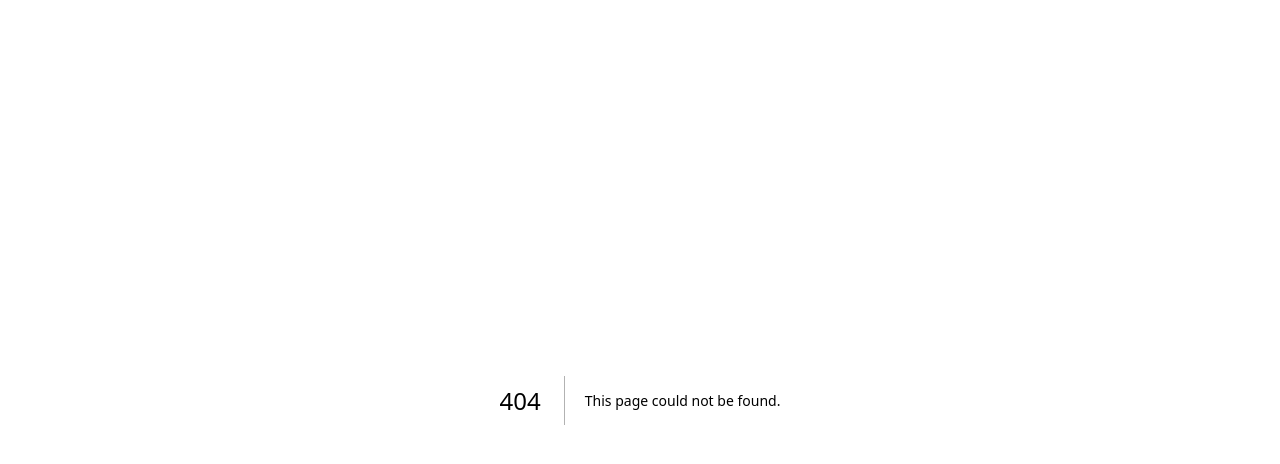
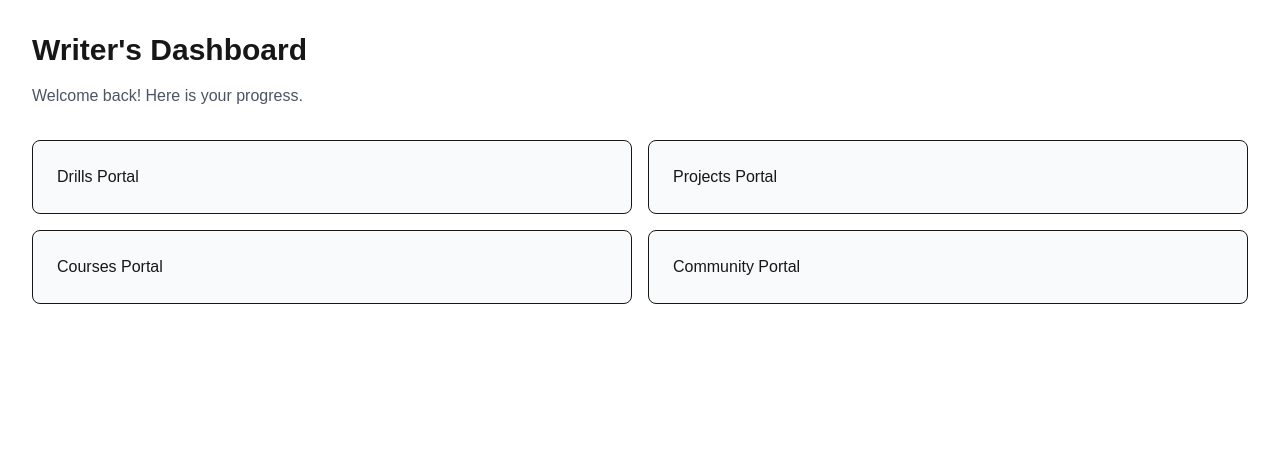
Before and after one commit to kylie-yx-wang/writer-platform, a Next.js app: page /dashboard in a window 1280 px wide. Before the commit this address had no page. Shown: the top 464 px of the page. Built offline with nearby package versions, Linux system fonts and the light colour scheme.

Commit message:
Scaffold core static pages for dashboard, drills, projects, courses, and community

```diff
--- /dev/null
+++ b/app/(dashboard)/community/page.tsx
@@ -0,0 +1,8 @@
+export default function CommunityPage() {
+    return (
+      <main className="p-8">
+        <h1 className="text-3xl font-bold mb-4">Community Parties</h1>
+        <p className="text-gray-600">Join challenges and share progress with your writing groups.</p>
+      </main>
+    );
+  }
--- /dev/null
+++ b/app/(dashboard)/courses/page.tsx
@@ -0,0 +1,8 @@
+export default function CoursesPage() {
+    return (
+      <main className="p-8">
+        <h1 className="text-3xl font-bold mb-4">Courses</h1>
+        <p className="text-gray-600">Learn new writing skills and earn badges.</p>
+      </main>
+    );
+  }
--- /dev/null
+++ b/app/(dashboard)/dashboard/page.tsx
@@ -0,0 +1,16 @@
+export default function DashboardPage() {
+    return (
+      <main className="p-8">
+        <h1 className="text-3xl font-bold mb-4">Writer's Dashboard</h1>
+        <p className="text-gray-600 mb-8">Welcome back! Here is your progress.</p>
+
+        {/* Placeholder for Portals */}
+        <div className="grid grid-cols-2 gap-4">
+          <div className="p-6 border rounded-lg bg-gray-50">Drills Portal</div>
+          <div className="p-6 border rounded-lg bg-gray-50">Projects Portal</div>
+          <div className="p-6 border rounded-lg bg-gray-50">Courses Portal</div>
+          <div className="p-6 border rounded-lg bg-gray-50">Community Portal</div>
+        </div>
+      </main>
+    );
+  }
--- /dev/null
+++ b/app/(dashboard)/drills/page.tsx
@@ -0,0 +1,8 @@
+export default function DrillsPage() {
+    return (
+      <main className="p-8">
+        <h1 className="text-3xl font-bold mb-4">Writing Drills</h1>
+        <p className="text-gray-600">Complete your daily drill or browse the 100-drill archive.</p>
+      </main>
+    );
+  }
--- /dev/null
+++ b/app/(dashboard)/projects/page.tsx
@@ -0,0 +1,8 @@
+export default function ProjectsPage() {
+    return (
+      <main className="p-8">
+        <h1 className="text-3xl font-bold mb-4">Your Projects</h1>
+        <p className="text-gray-600">Manage your novels, scenes, and planning notes.</p>
+      </main>
+    );
+  }
--- /dev/null
+++ b/app/(dashboard)/settings/page.tsx
@@ -0,0 +1,8 @@
+export default function SettingsPage() {
+    return (
+      <main className="p-8">
+        <h1 className="text-3xl font-bold mb-4">Profile Settings</h1>
+        <p className="text-gray-600">Customize your public display profile and account preferences.</p>
+      </main>
+    );
+  }
```
